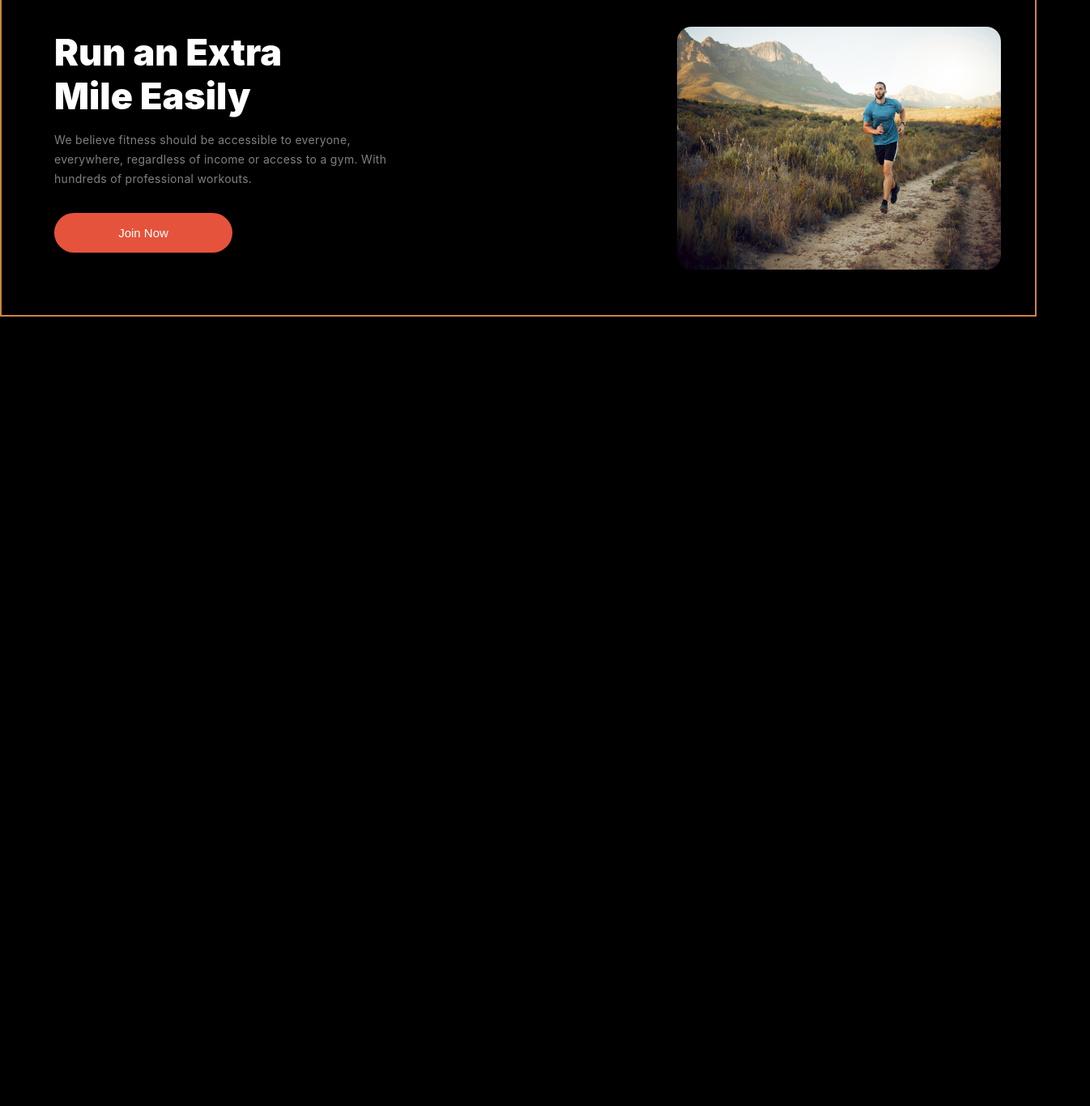
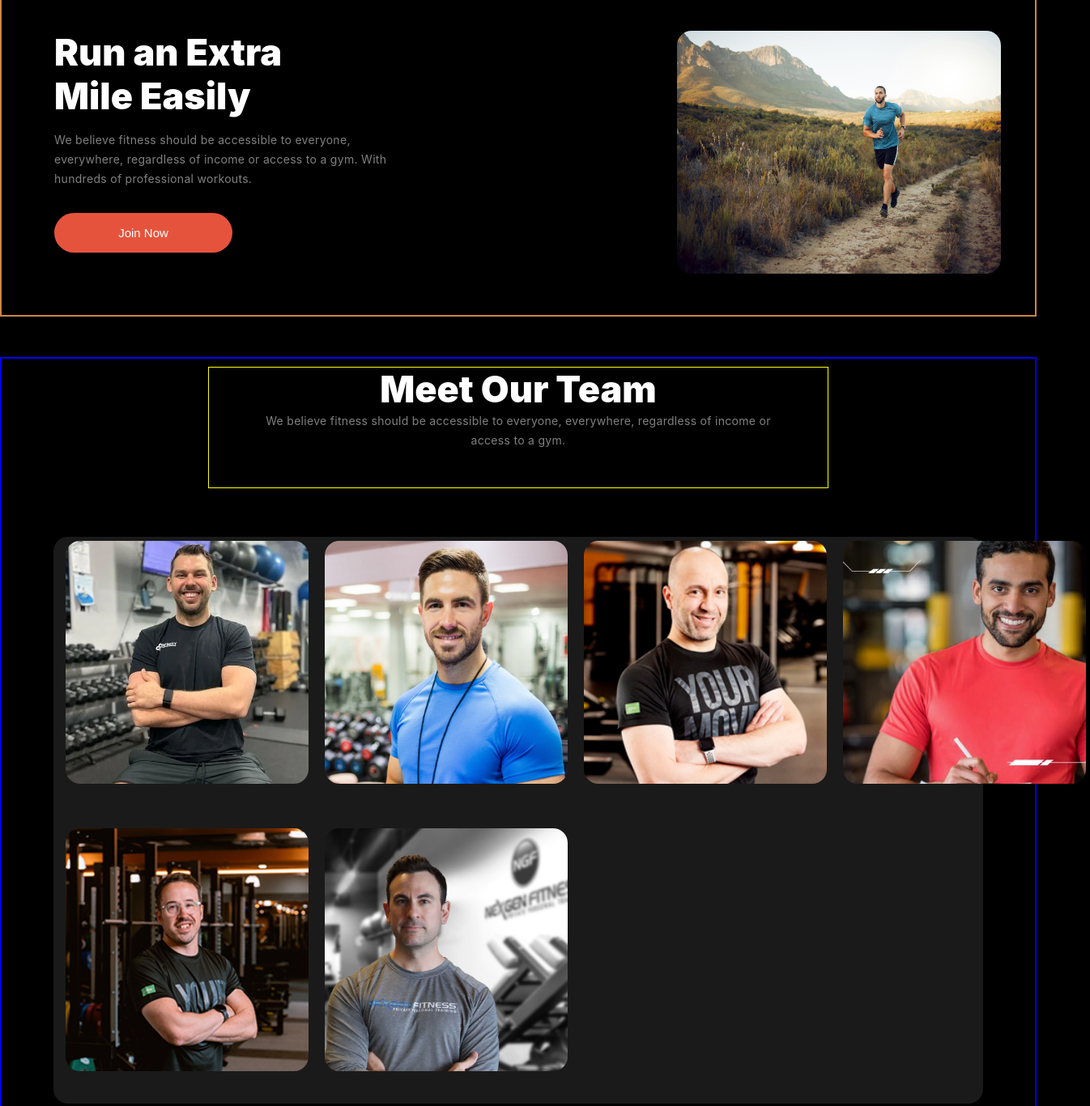
Before and after one commit to Amitkumersarkar/Fitness-Landing-Page-Design, a plain HTML site: page index.html in a window 1280 px wide. Shown: the part 1529-2895 px from the top of the page at 81% size, 1346 px wide, since content can reach past the window. Before the commit the page ends 1920 px from the top, so only its background shows below. Drawn offline with Linux system fonts and the light colour scheme.

Commit message:
new file

```diff
--- a/index.css
+++ b/index.css
@@ -13,7 +13,9 @@ body {
     font-style: normal;
     font-weight: 800;
     background-color: black;
-
+    min-height: 100vh;
+    /* min-height: 700px; */
+    overflow-x: hidden;
 }
 
 /* header section style */
@@ -326,10 +328,79 @@ nav a {
     width: 400px;
     height: 300px;
     border-radius: 18px;
-    margin-top: 30px;
+    margin-top: 35px;
     margin-right: 32px;
 }
 
 /* #run {
     border: 1px solid purple;
 } */
+/* Meet Our Team section */
+.Meet-Our-Team-section {
+    border: 2px solid blue;
+    max-width: 1440px;
+    height: 950px;
+    margin: 0 auto;
+    margin-top: 50px;
+}
+
+.Meet-Our-Team-container {
+    border: 1px solid yellow;
+    width: 60%;
+    height: 150px;
+    margin: 0 auto;
+    margin-top: 10px;
+}
+
+#our-team-heading {
+    color: #FFF;
+    font-family: Inter;
+    font-size: 45px;
+    font-style: normal;
+    font-weight: 900;
+    line-height: 120%;
+    text-align: center;
+}
+
+#team-text {
+    color: rgba(255, 255, 255, 0.50);
+    text-align: center;
+    font-family: Inter;
+    font-size: 14px;
+    font-style: normal;
+    font-weight: 400;
+    line-height: 24px;
+    letter-spacing: 0.3px;
+}
+
+.our-team-img-container {
+    /* border: 1px solid red; */
+    width: 90%;
+    height: 700px;
+    margin: 0 auto;
+    margin-top: 60px;
+    border-radius: 18px;
+    background: rgba(255, 255, 255, 0.10);
+}
+
+.team-img {
+    /* border: 1px solid #10e35a; */
+    max-width: 1440px;
+    height: 700px;
+    margin-left: 10px;
+    position: absolute;
+    padding: 5px;
+    display: grid;
+    flex-wrap: wrap;
+    grid-template-columns: repeat(auto-fill, minmax(300px, 300px));
+    column-gap: 20px;
+    row-gap: 20px;
+}
+
+.team-img img {
+    border-radius: 18px;
+    width: 300px;
+    height: 300px;
+    object-fit: cover;
+    object-position: center;
+}
--- a/index.html
+++ b/index.html
@@ -99,6 +99,24 @@
                 </div>
             </div>
         </section>
+        <section class="Meet-Our-Team-section">
+            <div class="Meet-Our-Team-container">
+                <h2 id="our-team-heading">Meet Our Team</h2>
+                <p id="team-text">We believe fitness should be accessible to everyone, everywhere, regardless of income
+                    or <br> access to a
+                    gym.</p>
+            </div>
+            <div class="our-team-img-container">
+                <div class="team-img">
+                    <img height="287.5px" src="./images/trainer1.png" alt="">
+                    <img src="./images/trainer2.png" alt="">
+                    <img height="288px" src="./images/trainer3.png" alt="">
+                    <img src="./images/trainer4.png" alt="">
+                    <img src="./images/trainer5.png" alt="">
+                    <img src="./images/trainer6.png" alt="">
+                </div>
+            </div>
+        </section>
     </main>
     <footer>
 
```
